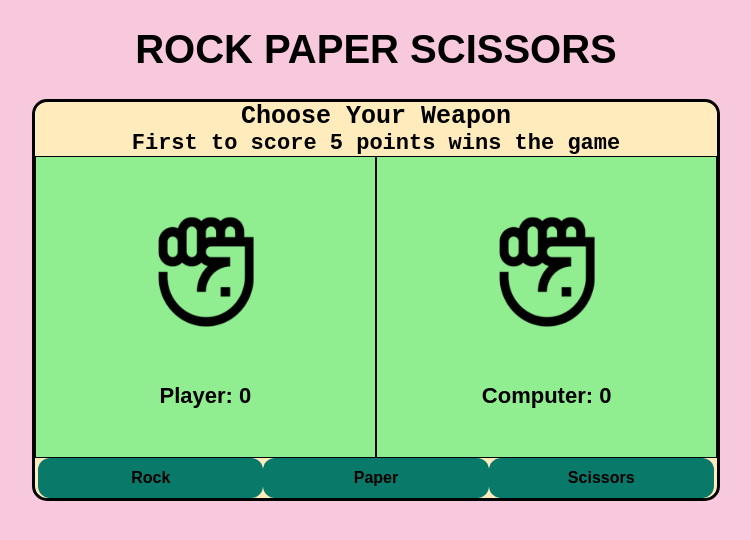
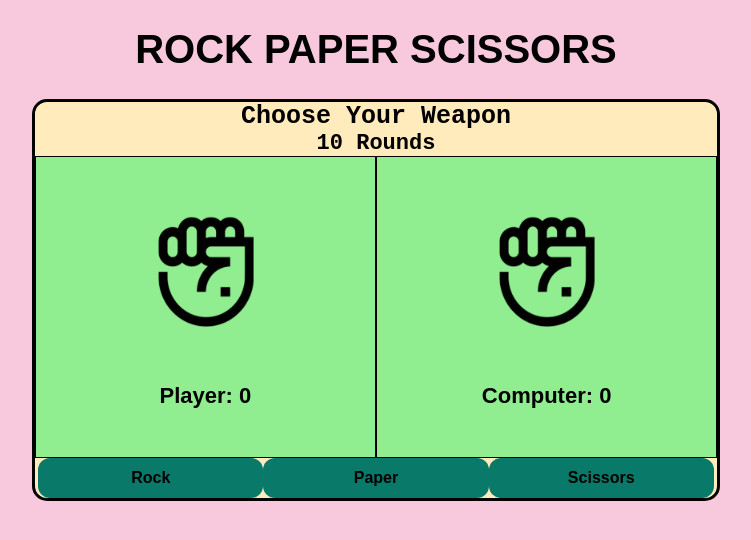
Before and after one commit to unk-user/RPS, a plain HTML site: page index.html in a window 1280 px wide. Shown: the whole page, without its empty margins (264-1015 px from the left). Drawn offline with Linux system fonts and the light colour scheme.

Commit message:
Update index.html

```diff
--- a/index.html
+++ b/index.html
@@ -14,7 +14,7 @@
         <section id="game">
             <div id="score">
               <h2 id="scoreInfo">Choose Your Weapon</h2>
-              <h3 id="scoreMessage">First to score 5 points wins the game</h3>
+              <h3 id="scoreMessage">10 Rounds</h3>
               <div id="scoreContainer">
                 <div id="scoreBox" class="pScoreBox">
                     <div class="sign" id="playerSign"><img src="rock.webp"></div>
```
